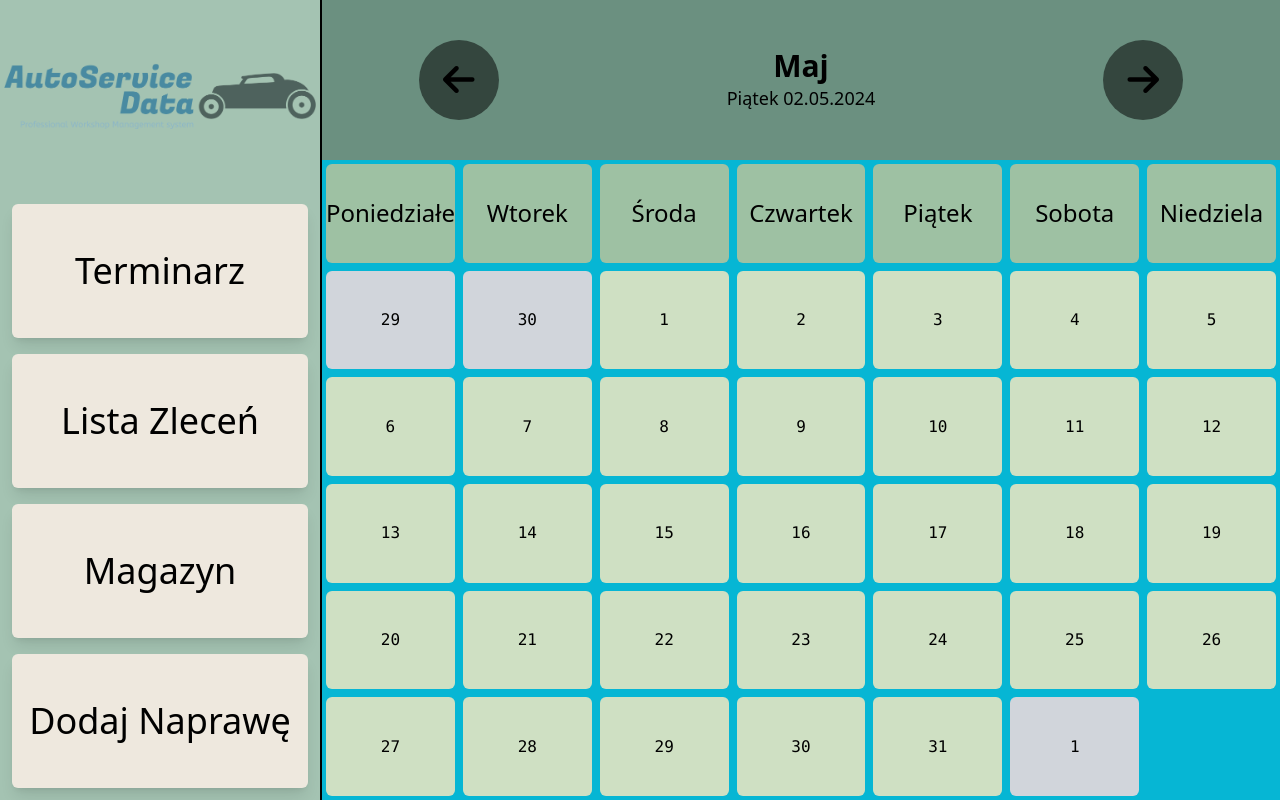
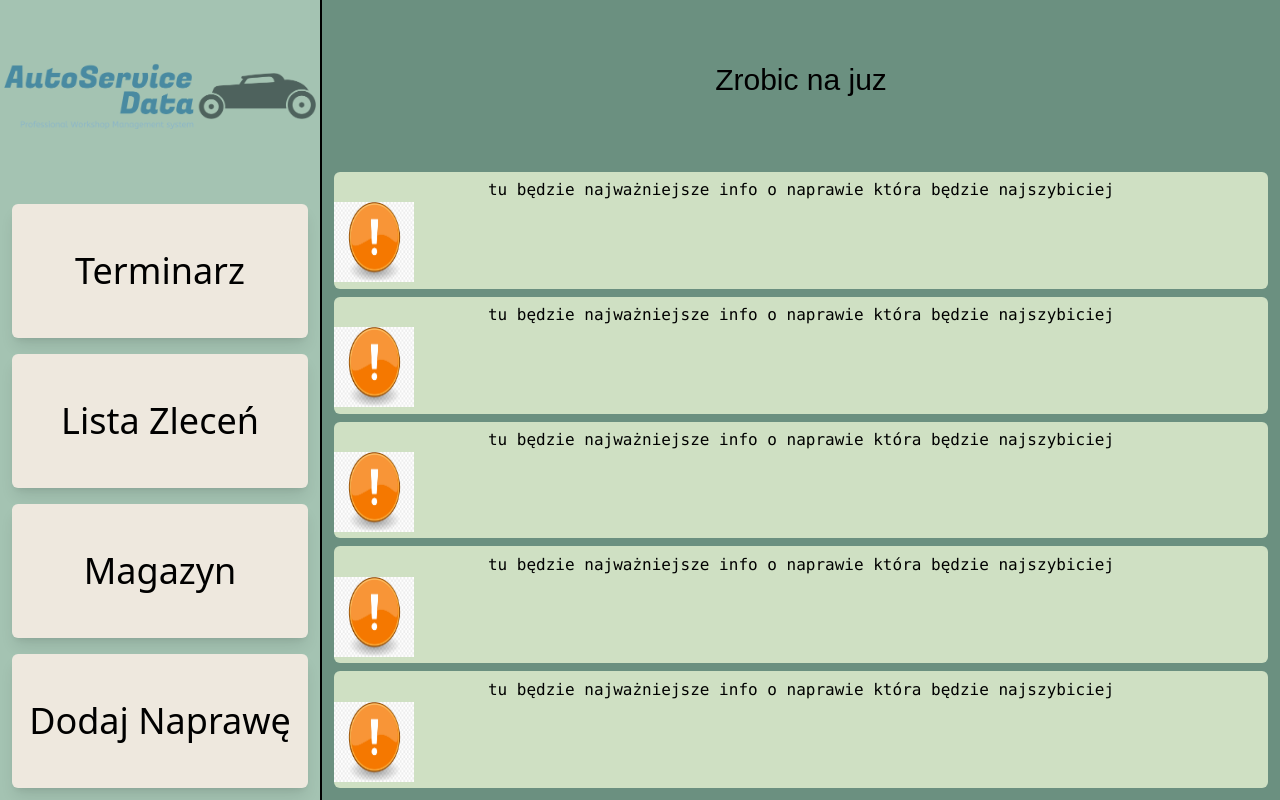
Before and after one commit to siemaema/Projekt, a PHP site: page /Main.php in a window 1280 px wide. Run offline with PHP 8.4, Linux system fonts and the light colour scheme; some libraries are stand-ins or nearby versions.

Commit message:
kalendarz juz nie ma nadmiarowej linijki, Main będzie wyglądał mniej więcej tak ale to poprawie v1.0.21

```diff
--- a/Main.php
+++ b/Main.php
@@ -18,19 +18,11 @@
 
         <div class="col-span-3 row-span-4 border-l-2 border-black bg-[#eee8de]">
             <div class="grid grid-cols-7 grid-rows-5 w-full h-full bg-[#6b9080]">
-                <div class="grid col-span-2 w-full place-content-center ">
-                    <button class="previous-month-btn w-20 h-20 text-4xl bg-[#34463E] rounded-full"><i class="fa-solid fa-arrow-left"></i></button>
+                <div class="grid col-span-7 place-content-center">
+                    <p class="text-3xl font-Montserrat">Zrobic na juz</p>
                 </div>
-                <div class="grid col-span-3 text-center place-content-center">
-                    <p class="current-month text-3xl font-bold"></p>
-                    <p class="current-date text-lg"></p>
-                </div>
-                <div class="grid col-span-2 place-content-center ">
-                    <button class="next-month-btn w-20 h-20 text-4xl bg-[#34463E] rounded-full"><i class="fa-solid fa-arrow-right"></i></button>
-                </div>
-                <div class="grid col-span-7 row-span-4 w-full h-full overflow-hidden">
-                    <div id="calendar" class="calendar grid grid-cols-7 grid-rows-6 bg-cyan-500">
-                    </div>
+                <div id="test" class="grid row-span-4 col-span-7 p-2">
+
                 </div>
             </div>
 
@@ -45,6 +37,21 @@
             </div>
         </div>
     </div>
-    <script src="getCalendar.js"></script>
+
 </body>
+
+<script> // ogólnie to jakieś gówno ale będzie poprawiane, dzisiaj chce mi się za bardzo spać i nie dam rady
+    var content = document.getElementById("test");
+    for(var i = 0;i<=4;i++){
+        var widget = document.createElement("span");
+        var img =document.createElement("img");
+        widget.textContent = "tu będzie najważniejsze info o naprawie która będzie najszybiciej";
+        widget.classList.add('childContentMain');
+        img.src="img/exclamation_mark_yellow.jpg";
+        img.classList.add("w-20", "h-20")
+        widget.appendChild(img);
+        content.appendChild(widget);
+    }
+</script>
+
 </html>
--- a/getCalendar.js
+++ b/getCalendar.js
@@ -79,11 +79,13 @@ const initCalendar = () => {
 		dayBtn.classList.add('childContent');
 		calendarDaysContainer.appendChild(dayBtn);
 	}
-	for (let i = lastDayOfMonth; i < 6; i++) {
-		const dayBtn = document.createElement('button');
-		dayBtn.textContent = i - lastDayOfMonth + 1;
-		dayBtn.classList.add('childContent', 'bg-gray-300');
-		calendarDaysContainer.appendChild(dayBtn);
+	if(lastDayOfMonth !== 0){
+		for (let i = lastDayOfMonth; i < 6; i++) {
+			const dayBtn = document.createElement('button');
+			dayBtn.textContent = i - lastDayOfMonth + 1;
+			dayBtn.classList.add('childContent', 'bg-gray-300');
+			calendarDaysContainer.appendChild(dayBtn);
+		}
 	}
 };
 const refreshCalendar = () => {
@@ -101,3 +103,9 @@ previousMonthBtn.addEventListener('click', () => {
 });
 
 initCalendar();
+document.querySelectorAll('.childContent').forEach(button => {
+	button.addEventListener('click', () => {
+	const buttonId = button.textContent;
+	alert("Kliknąłeś " + buttonId);
+	});
+});
--- a/main.css
+++ b/main.css
@@ -16,4 +16,10 @@
     .navTitle{
         @apply bg-zinc-600 pt-1 pb-1 text-2xl text-center h-16 ;
     }
+    .childContentMain{
+        @apply  place-content-center text-center rounded-md m-1 font-mono bg-[#cfe0c3];
+    }
+    .childContentMain:hover{
+        @apply bg-slate-400 duration-200;
+    }
 }
--- a/output.css
+++ b/output.css
@@ -554,40 +554,6 @@ video {
   --tw-contain-style:  ;
 }
 
-.container {
-  width: 100%;
-}
-
-@media (min-width: 640px) {
-  .container {
-    max-width: 640px;
-  }
-}
-
-@media (min-width: 768px) {
-  .container {
-    max-width: 768px;
-  }
-}
-
-@media (min-width: 1024px) {
-  .container {
-    max-width: 1024px;
-  }
-}
-
-@media (min-width: 1280px) {
-  .container {
-    max-width: 1280px;
-  }
-}
-
-@media (min-width: 1536px) {
-  .container {
-    max-width: 1536px;
-  }
-}
-
 .childTitle {
   margin: 0.25rem;
   place-content: center;
@@ -628,6 +594,22 @@ video {
   text-align: center;
   font-size: 1.5rem;
   line-height: 2rem;
+}
+
+.childContentMain {
+  margin: 0.25rem;
+  place-content: center;
+  border-radius: 0.375rem;
+  --tw-bg-opacity: 1;
+  background-color: rgb(207 224 195 / var(--tw-bg-opacity));
+  text-align: center;
+  font-family: ui-monospace, SFMono-Regular, Menlo, Monaco, Consolas, "Liberation Mono", "Courier New", monospace;
+}
+
+.childContentMain:hover {
+  --tw-bg-opacity: 1;
+  background-color: rgb(148 163 184 / var(--tw-bg-opacity));
+  transition-duration: 200ms;
 }
 
 .col-span-2 {
@@ -815,9 +797,9 @@ video {
   background-color: rgb(238 232 222 / var(--tw-bg-opacity));
 }
 
-.bg-cyan-500 {
+.bg-gray-300 {
   --tw-bg-opacity: 1;
-  background-color: rgb(6 182 212 / var(--tw-bg-opacity));
+  background-color: rgb(209 213 219 / var(--tw-bg-opacity));
 }
 
 .bg-red-200 {
@@ -828,6 +810,10 @@ video {
 .object-scale-down {
   -o-object-fit: scale-down;
      object-fit: scale-down;
+}
+
+.p-2 {
+  padding: 0.5rem;
 }
 
 .p-3 {
```
Also changed, not shown: Magazyn.php (+19 -0 lines).
